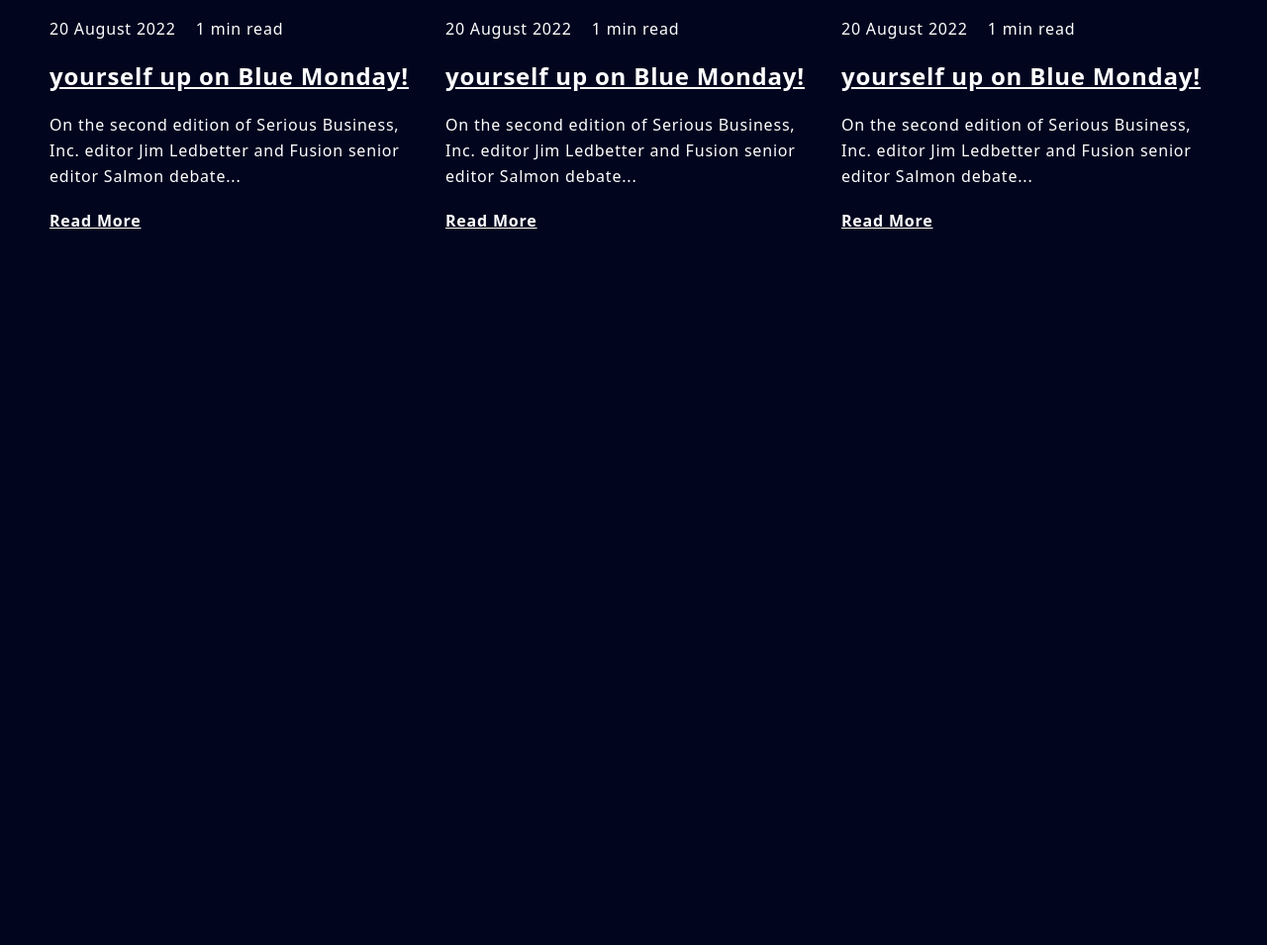
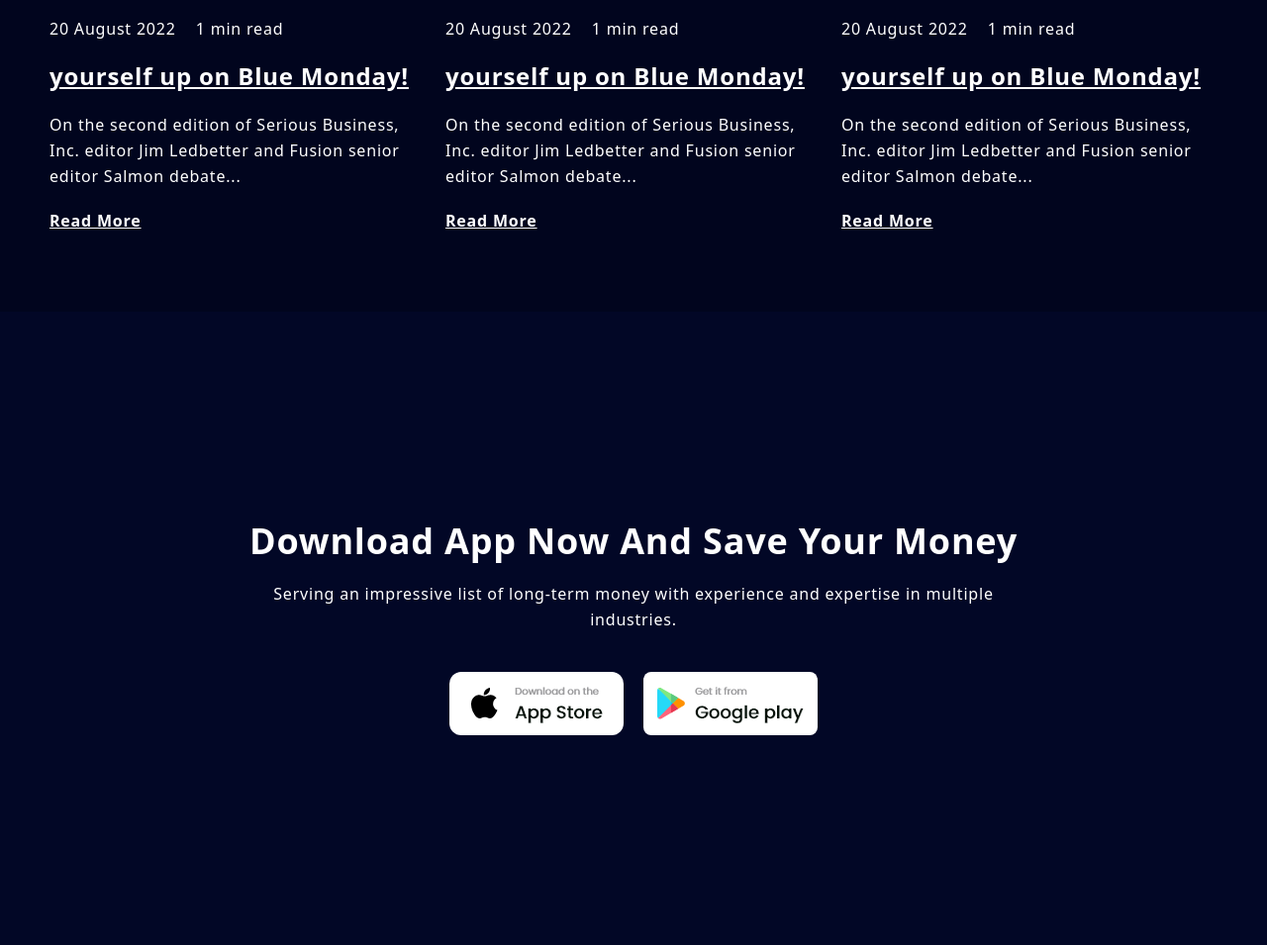
Before and after one commit to HanyMahmoud17/landingPage-tailwind, a website: page index.html in a window 1280 px wide. Shown: the part 4650-5605 px from the top of the page at 99% size. Before the commit the page ends 4965 px from the top, so only its background shows below. Drawn offline with Linux system fonts and the light colour scheme.

```diff
--- a/index.html
+++ b/index.html
@@ -565,6 +565,23 @@
             </div>
         </section>
 
+        <section id="download-app" class="bg-color-primary-light">
+            <div class="container h-[80vh] grid place-items-center">
+                <div class="text-center md:w-2/3 m-auto">
+                    <h1 class="title">Download App Now And Save Your Money</h1>
+                    <p class="leading-relaxed pt-5">Serving an impressive list of long-term money with experience and expertise in multiple industries.</p>
+                    <div class="flex flex-col md:flex-row items-center justify-center gap-5 pt-10">
+                        <a href="#" class="bg-color-white h-16 w-44 rounded-xl flex items-center justify-center hover:opacity-70">
+                            <img src="./img/ios-store-dark.png" alt="">
+                        </a>
+                        <a href="#" class="bg-color-white h-16 w-44 grid place-items-center rounded-lg hover:opacity-70">
+                            <img src="./img/g-play-dark.png" alt="">
+                        </a>
+                    </div>
+                </div>
+            </div>
+        </section>
+
     </main>
 
 
```
Also changed, not shown: css/main.css.
